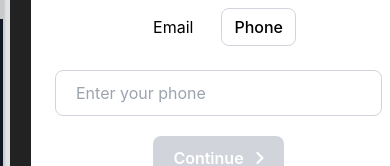
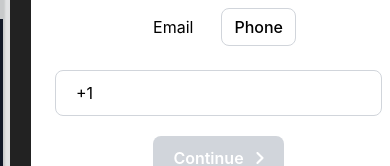
Before and after one commit to jkr86/next-signup-flow, a Next.js app: page / in a window 390 px wide. Both pictures are taken after a click on the button "Phone". Shown: the part 224-390 px from the top of the page. Built offline with nearby package versions, Linux system fonts and the light colour scheme.

Commit message:
added phone input format

```diff
--- a/features/Register/Home/index.tsx
+++ b/features/Register/Home/index.tsx
@@ -1,5 +1,6 @@
 import { useState } from "react";
 import { useDispatch } from "react-redux";
+import ReactPhoneInput from "react-phone-input-2";
 
 const Home = ({ changeStep, view, setView }) => {
   const dispatch = useDispatch();
@@ -23,7 +24,11 @@ const Home = ({ changeStep, view, setView }) => {
     }
   };
 
-  return(
+  const handlePhoneChange = value => {
+    setInputValue(value)
+  };
+
+  return (
     <div>
       <div className="flex justify-center">
         <button
@@ -50,7 +55,14 @@ const Home = ({ changeStep, view, setView }) => {
           Register();
         }}>
         <div className="relative mb-5">
-          <input type={view === "phone" ? "text" : view} value={inputValue} onChange={(e) => setInputValue(e.target.value)} placeholder={`Enter your ${view}`} className="py-3 px-5 w-full h-full rounded-lg border border-gray-300 focus:border-purple-600 focus:outline-none" />
+          {view === "email" ? <input type={"email"} value={inputValue} onChange={(e) => setInputValue(e.target.value)} placeholder={`Enter your email`} className="py-3 px-5 w-full h-full rounded-lg border border-gray-300 focus:border-purple-600 focus:outline-none" />
+            : <ReactPhoneInput
+              country={"us"}
+              value={inputValue}
+              onChange={handlePhoneChange}
+              placeholder="Enter your phone"
+              inputClass="py-3 px-5 w-full h-full rounded-lg border border-gray-300 focus:border-purple-600 focus:outline-none"
+            />}
         </div>
         <div className="flex justify-center w-full">
           <button disabled={(view === "email" && !validateEmail(inputValue)) || (view === "phone" && inputValue.length < 4)} className={`font-semibold py-2.5 px-5 rounded-lg text-white flex items-center ${(view === "email" && validateEmail(inputValue)) || (view === "phone" && inputValue.length > 4) ? "bg-purple-500" : "bg-gray-300"} `} type="submit">
--- a/package.json
+++ b/package.json
@@ -15,6 +15,7 @@
     "react": "17.0.2",
     "react-dom": "17.0.2",
     "react-otp-input": "^2.4.0",
+    "react-phone-input-2": "^2.15.0",
     "react-redux": "^7.2.6",
     "redux": "^4.1.2",
     "redux-thunk": "^2.4.1"
--- a/styles/globals.css
+++ b/styles/globals.css
@@ -22,6 +22,12 @@ input.otp{
   height: 40px !important;
   margin: 0 5px;
 }
+
+/* Hide phone input label */
+.special-label{
+  display: none;
+}
+
 /* Device styles below */
 .device {
   margin: 1rem auto;
```
Also changed, not shown: 1 other file (tests, documents, lock files or other folders).
